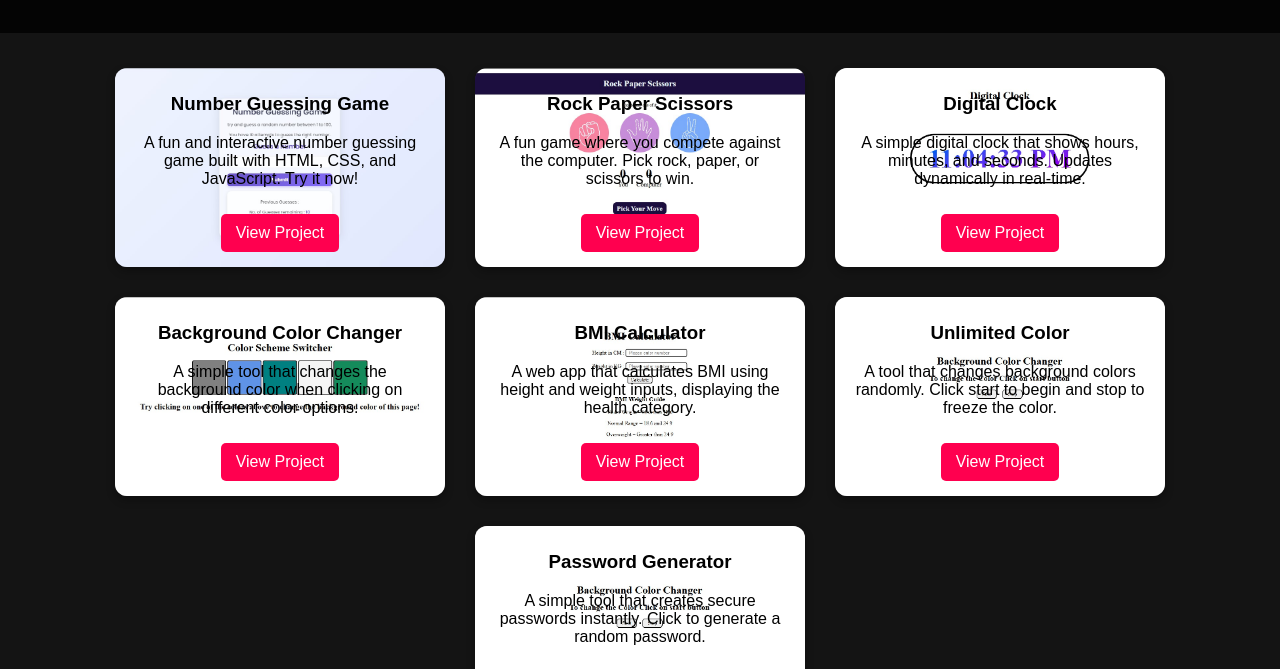
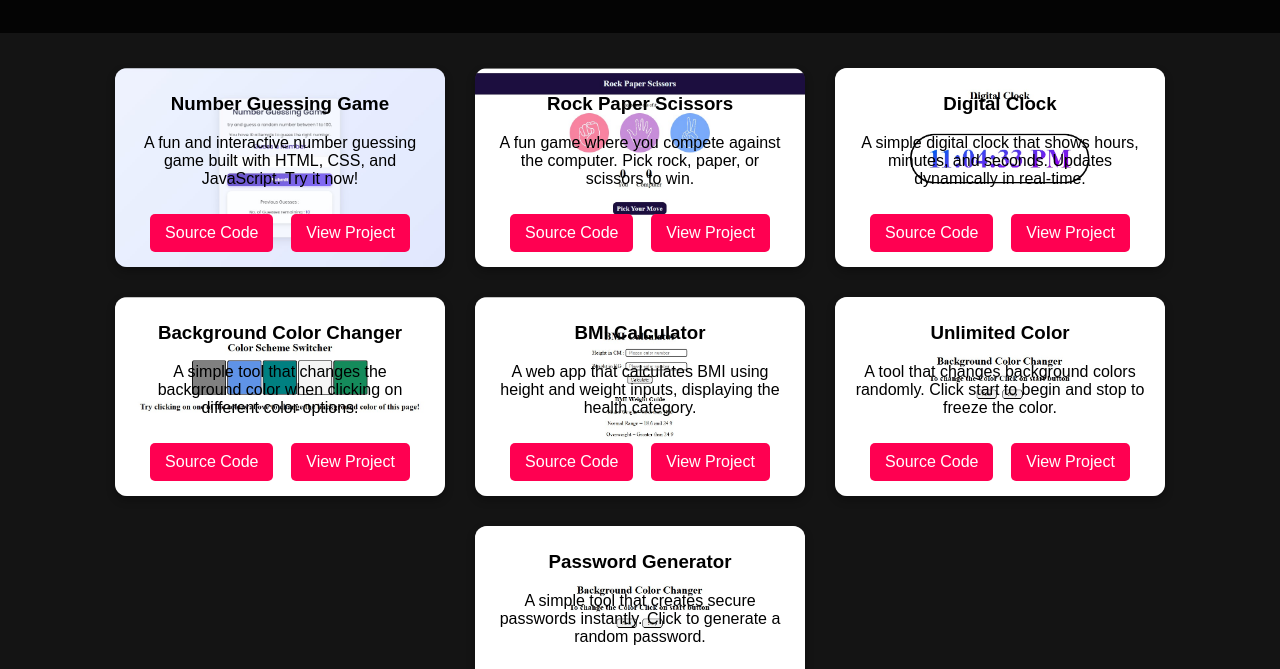
Before and after one commit to Ritik-Datey/Front-End-Projects, a plain HTML site: page index.html in a window 1280 px wide. Shown: the part 121-790 px from the top of the page. Drawn offline with Linux system fonts and the light colour scheme; files whose address does not match are found by name.

Commit message:
something cooking

```diff
--- a/index.html
+++ b/index.html
@@ -18,42 +18,55 @@
         <div class="project" style="background-image: url('Guessing_Game.jpg');">
             <h3>Number Guessing Game</h3>
             <p>A fun and interactive number guessing game built with HTML, CSS, and JavaScript. Try it now!</p>
+            <a href="https://github.com/Ritik-Datey/Guess-A-Number/blob/main/index.html" target="_blank">Source
+                Code</a>&nbsp;&nbsp;&nbsp;
             <a href="https://ritik-datey.github.io/Guess-A-Number/" target="_blank">View Project</a>
         </div>
 
         <div class="project" style="background-image: url('Rock_Paper_Scissor.jpg');">
             <h3>Rock Paper Scissors</h3>
             <p>A fun game where you compete against the computer. Pick rock, paper, or scissors to win.</p>
+            <a href="https://github.com/Ritik-Datey/Rock-Paper-Scissors_Game/blob/main/index.html"
+                target="_blank">Source Code</a>&nbsp;&nbsp;&nbsp;
             <a href="https://ritik-datey.github.io/Rock-Paper-Scissors_Game/" target="_blank">View Project</a>
         </div>
 
         <div class="project" style="background-image: url('Digital_Clock.jpg');">
             <h3>Digital Clock</h3>
             <p>A simple digital clock that shows hours, minutes, and seconds. Updates dynamically in real-time.</p>
+            <a href="https://github.com/Ritik-Datey/Digital-Clock/blob/main/index.html" target="_blank">Source
+                Code</a>&nbsp;&nbsp;&nbsp;
             <a href="https://ritik-datey.github.io/Digital-Clock/" target="_blank">View Project</a>
         </div>
 
         <div class="project" style="background-image: url('Background_Color_Changer.jpg');">
             <h3>Background Color Changer</h3>
             <p>A simple tool that changes the background color when clicking on different color options.</p>
+            <a href="https://github.com/Ritik-Datey/Background-Color-Changer/blob/main/index.html"
+                target="_blank">Source Code</a>&nbsp;&nbsp;&nbsp;
             <a href="https://ritik-datey.github.io/Background-Color-Changer/" target="_blank">View Project</a>
         </div>
 
         <div class="project" style="background-image: url('BMI_Calculator.jpg');">
             <h3>BMI Calculator</h3>
             <p>A web app that calculates BMI using height and weight inputs, displaying the health category.</p>
+            <a href="https://github.com/Ritik-Datey/BMI-Calculator/blob/main/index.html" target="_blank">Source
+                Code</a>&nbsp;&nbsp;&nbsp;
             <a href="https://ritik-datey.github.io/BMI-Calculator/" target="_blank">View Project</a>
         </div>
 
         <div class="project" style="background-image: url('Auto_BG_Color_Changer.jpg');">
             <h3>Unlimited Color</h3>
             <p>A tool that changes background colors randomly. Click start to begin and stop to freeze the color.</p>
+            <a href="https://github.com/Ritik-Datey/Auto-BG-Color-Changer/blob/main/index.html" target="_blank">Source
+                Code</a>&nbsp;&nbsp;&nbsp;
             <a href="https://ritik-datey.github.io/Auto-BG-Color-Changer/" target="_blank">View Project</a>
         </div>
 
         <div class="project" style="background-image: url('/03_Unlimited_Color/Auto_BG_Color_Changer.jpg');">
             <h3>Password Generator</h3>
             <p>A simple tool that creates secure passwords instantly. Click to generate a random password.</p>
+            <a href="/01_BackgroundColor_Change/index.html" target="_blank">Source Code</a>&nbsp;&nbsp;&nbsp;
             <a href="/03_Unlimited_Color/index.html" target="_blank">View Project</a>
         </div>
 
--- a/style.css
+++ b/style.css
@@ -67,7 +67,7 @@ header {
     margin-top: 10px;
     padding: 10px 15px;
     text-decoration: none;
-    background: #ff004f;
+    background: #ff0051;
     color: white;
     border-radius: 5px;
     transition: background 0.3s;
```
